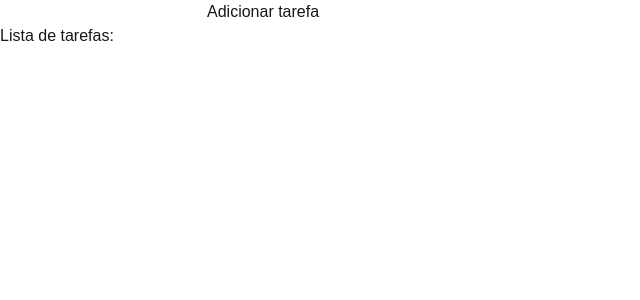
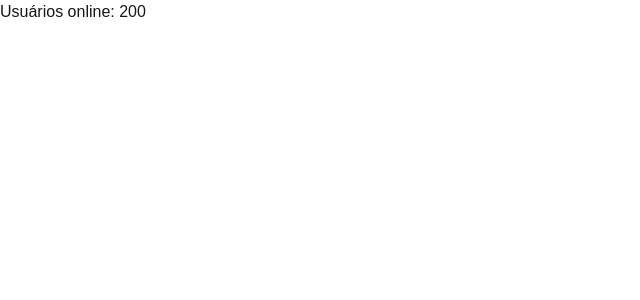
Before and after one commit to ylfernando/test-app, a Next.js app: page / in a window 1280 px wide. Shown: the top 300 px of the page, without its empty margins (0-640 px from the left). Built offline with nearby package versions, Linux system fonts and the light colour scheme.

Commit message:
Enviando código usando useContext

```diff
--- /dev/null
+++ b/src/app/contexts/CountContext.tsx
@@ -0,0 +1,4 @@
+import { createContext } from "react";
+
+export const CountData = 200;
+export const CountContext = createContext(CountData);
--- a/src/app/page.tsx
+++ b/src/app/page.tsx
@@ -1,86 +1,27 @@
 "use client";
 
-import { useState, useReducer } from "react";
-import { Item } from "@/types/Item";
-import { listReducer } from "./reducers/listReducer";
+import { useState, useReducer, useContext } from "react";
+import { CountContext, CountData } from "./contexts/CountContext";
+const Header = () => {
+  return (
+    <header>
+      <OnlineUsers />
+    </header>
+  );
+};
+const OnlineUsers = () => {
+  const count = useContext(CountContext);
+  return <p className="text-center">Usuários online: {count}</p>;
+};
 
 export const Page = () => {
-  const [list, dispatch] = useReducer(listReducer, []);
-  const [text, setText] = useState("");
-  const newItem = () => {
-    if (text.trim() === "") return false;
-    dispatch({ type: "add", payload: { newText: text.trim() } });
-    setText("");
-  };
-  const editItem = (id: number) => {
-    dispatch({
-      type: "edit",
-      payload: {
-        id,
-        newText:
-          prompt("Edit task", list.find((item) => item.id === id)?.text) || "",
-      },
-    });
-  };
-  const checkedBox = (id: number) => {
-    dispatch({
-      type: "toggleDone",
-      payload: { id, done: !list.find((item) => item.id === id)?.done },
-    });
-    console.log("clicou em", id, !list.find((item) => item.id === id)?.done);
-  };
   return (
-    <div>
-      <div className="flex items-center justify-center m-4">
-        <input
-          type="text"
-          value={text}
-          className="p-2 border-2 border-gray-300 rounded-lg"
-          onChange={(e) => setText(e.target.value)}
-        />
-        <button
-          onClick={newItem}
-          className="bg-blue-500 p-2 rounded-lg m-2 hover:bg-blue-700"
-        >
-          Adicionar tarefa
-        </button>
-      </div>
-      <h1 className="text-4xl text-center">Lista de tarefas:</h1>
-      <div className="div border-4 m-4 bg-gray-800 ">
-        <ul className="p-10 text-center">
-          {list.map((item) => (
-            <li
-              key={item.id}
-              className="text-xl flex justify-center items-center"
-            >
-              <input
-                type="checkbox"
-                checked={item.done}
-                onChange={() => checkedBox(item.id)}
-              />
-
-              <h1 className="text-lg">{item.text}</h1>
-              <button
-                className="bg-green-500 p-1 rounded-lg m-2 hover:bg-green-700"
-                onClick={() => editItem(item.id)}
-              >
-                Editar
-              </button>
-              <button
-                onClick={() =>
-                  dispatch({ type: "delete", payload: { id: item.id } })
-                }
-                className="bg-red-500 p-1 rounded-lg m-2 hover:bg-red-700"
-              >
-                Remover
-              </button>
-            </li>
-          ))}
-        </ul>
-      </div>
+    <div className="flex items-center justify-center m-4">
+      <CountContext.Provider value={CountData}>
+        <Header />
+      </CountContext.Provider>
     </div>
   );
-  console.log(list);
 };
 
 export default Page;
```
